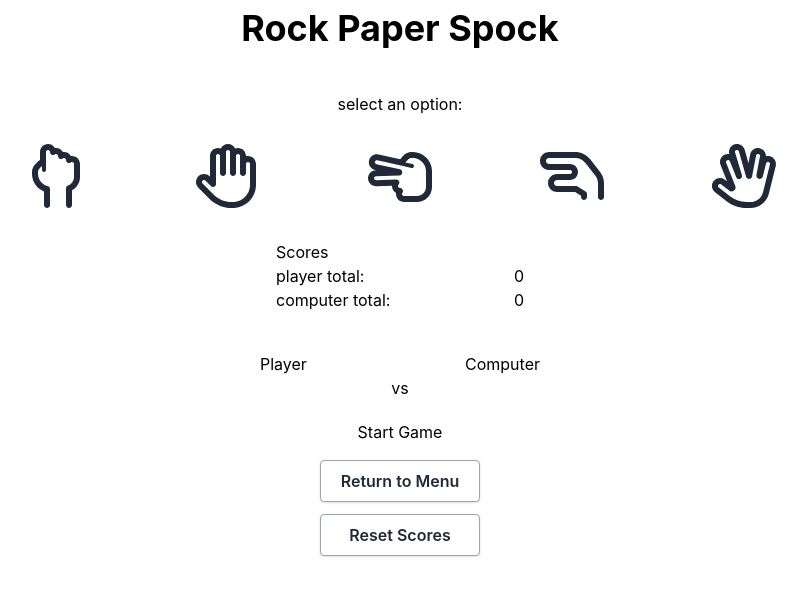
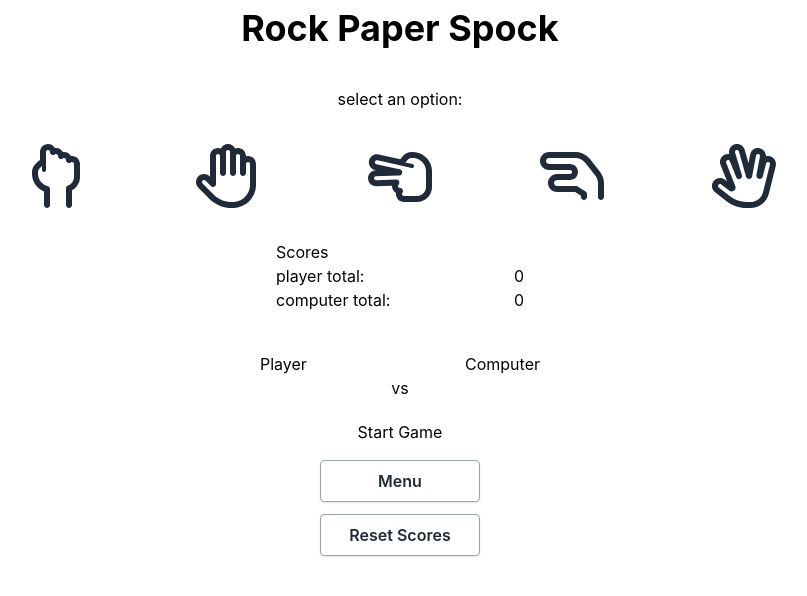
Before and after one commit to Sing-Kai/spock-rock-game, a React (Create React App) app: page / in a window 1280 px wide. Both pictures are taken after a click on the button "play". Shown: the top 596 px of the page, without its empty margins (240-1047 px from the left). Built offline with nearby package versions, Linux system fonts and the light colour scheme.

Commit message:
added framer motion

```diff
--- a/package.json
+++ b/package.json
@@ -11,6 +11,7 @@
     "@testing-library/react": "^13.4.0",
     "@testing-library/user-event": "^13.5.0",
     "babel-plugin-macros": "^3.1.0",
+    "framer-motion": "^10.2.4",
     "react": "^18.2.0",
     "react-dom": "^18.2.0",
     "react-scripts": "5.0.1",
--- a/src/components/Canvas.tsx
+++ b/src/components/Canvas.tsx
@@ -3,6 +3,7 @@ import useStore from "../hooks/useStore"
 import Game from "./Game"
 import Menu from "./Menu"
 import Rules from "./Rules"
+import { motion } from "framer-motion"
 
 const Canvas = () => {
   const {gameState, updateGameState} = useStore();
@@ -15,7 +16,9 @@ const Canvas = () => {
     return <Rules updateGameState = {updateGameState}/>
   }
 
-  return <Game/>
+  return (
+    <Game/>
+  )
 }
 
 export default Canvas
--- a/src/components/Game.tsx
+++ b/src/components/Game.tsx
@@ -8,6 +8,7 @@ import { FontAwesomeIcon } from '@fortawesome/react-fontawesome';
 import { faHandRock, faHandPaper, faHandScissors, faHandLizard, faHandSpock } from '@fortawesome/free-regular-svg-icons';
 //import { faHandRock, faHandPaper, faHandScissors, faHandLizard, faHandSpock } from '@fortawesome/free-solid-svg-icons';
 //import { solid} from '@fortawesome/fontawesome-svg-core/import.macro' // <-- import styles to be used
+import { motion } from "framer-motion"
 
 
 const Game = () =>{
@@ -47,10 +48,16 @@ const Game = () =>{
   }
 
   return (
-    <div>
-      <h1 className="header">Rock Paper Spock</h1>
+    <motion.div
+          className="container text-center"
+          initial={{ opacity: 0 }}
+          animate={{ opacity: 1 }}
+          exit={{ opacity: 0 }}
+          transition={{ duration: 3 }}
+    >
+      <h1 className="header wave">Rock Paper Spock</h1>
 
-      <div className='mt-10'>
+      <div className='animate-bounce mt-10'>
         <span>select an option:</span>
       </div>
 
@@ -130,13 +137,13 @@ const Game = () =>{
 
       <div className="button-container">
         <div>
-          <button className="button" onClick={()=> updateGameState('menu')}>Return to Menu</button>
+          <button className="button" onClick={()=> updateGameState('menu')}>Menu</button>
         </div>
         <div>
           <button className="button" onClick={()=> handleReset()}>Reset Scores</button>
         </div>
       </div>
-    </div>
+      </motion.div>
   )
 
 }
--- a/src/components/Menu.tsx
+++ b/src/components/Menu.tsx
@@ -1,4 +1,5 @@
 import React from 'react'
+
 const spock = require('../images/spock.jpeg')
 
 const Menu = ({updateGameState}) => {
@@ -6,12 +7,16 @@ const Menu = ({updateGameState}) => {
     <div>
       <div>
         <h1 className="header">Rock Paper Spock</h1>
-      <p className="text-2xl m-1 p-1">Add some game description</p>
-      <img className="mt-3 mb-3 " src={spock} alt="spock"></img>
+        {/* <p className="text-2xl m-1 p-1">Add some game description</p> */}
+
+        <div className="mt-8 mb-8 ml-auto mr-auto max-w-3xl" >
+          <img src={spock} alt="spock"></img>
+        </div>
+
       </div>
       <div className="button-container">
         <div>
-        <button className="button" onClick={()=>{updateGameState('start')}}>
+          <button className="button" onClick={()=>{updateGameState('start');}}>
             play
           </button>
         </div>
@@ -21,7 +26,8 @@ const Menu = ({updateGameState}) => {
           </button>
         </div>
       </div>
-  </div>)
+    </div>
+  )
 }
 
 export default Menu
--- a/src/components/Rules.tsx
+++ b/src/components/Rules.tsx
@@ -1,23 +1,31 @@
 import React from 'react'
+import { motion } from "framer-motion"
+
 const rules = require('../images/rules.jpeg')
 
 const Rules = ({updateGameState}) => {
   return (
-    <div>
+    <motion.div
+          className="flex flex-col"
+          initial={{ opacity: 0 }}
+          animate={{ opacity: 1 }}
+          exit={{ opacity: 0 }}
+          transition={{ duration: 3 }}
+    >
       <div>
         <h1 className='header'>
           Rules
         </h1>
       </div>
-      <div>
+      <div className="ml-auto mr-auto max-w-3xl">
         <img src={rules} alt='rules'/>
       </div>
-      <div>
+      <div className="mt-3">
         <button className="button"onClick={()=>{updateGameState('menu')}}>
           Return to Menu
         </button>
       </div>
-    </div>
+    </motion.div>
   )
 }
 
--- a/src/index.css
+++ b/src/index.css
@@ -8,7 +8,7 @@
   }
 
   .button {
-    @apply bg-white hover:bg-gray-100 text-gray-800 font-semibold py-2 px-4 border border-gray-400 rounded shadow w-40;
+    @apply bg-white hover:bg-gray-100 text-gray-800 font-semibold py-2 px-4 border border-gray-400 rounded shadow w-40 ;
   }
 
   .select-option{
```
Also changed, not shown: 1 other file (tests, documents, lock files or other folders). Lines whose indentation alone changed are shown as unchanged.
